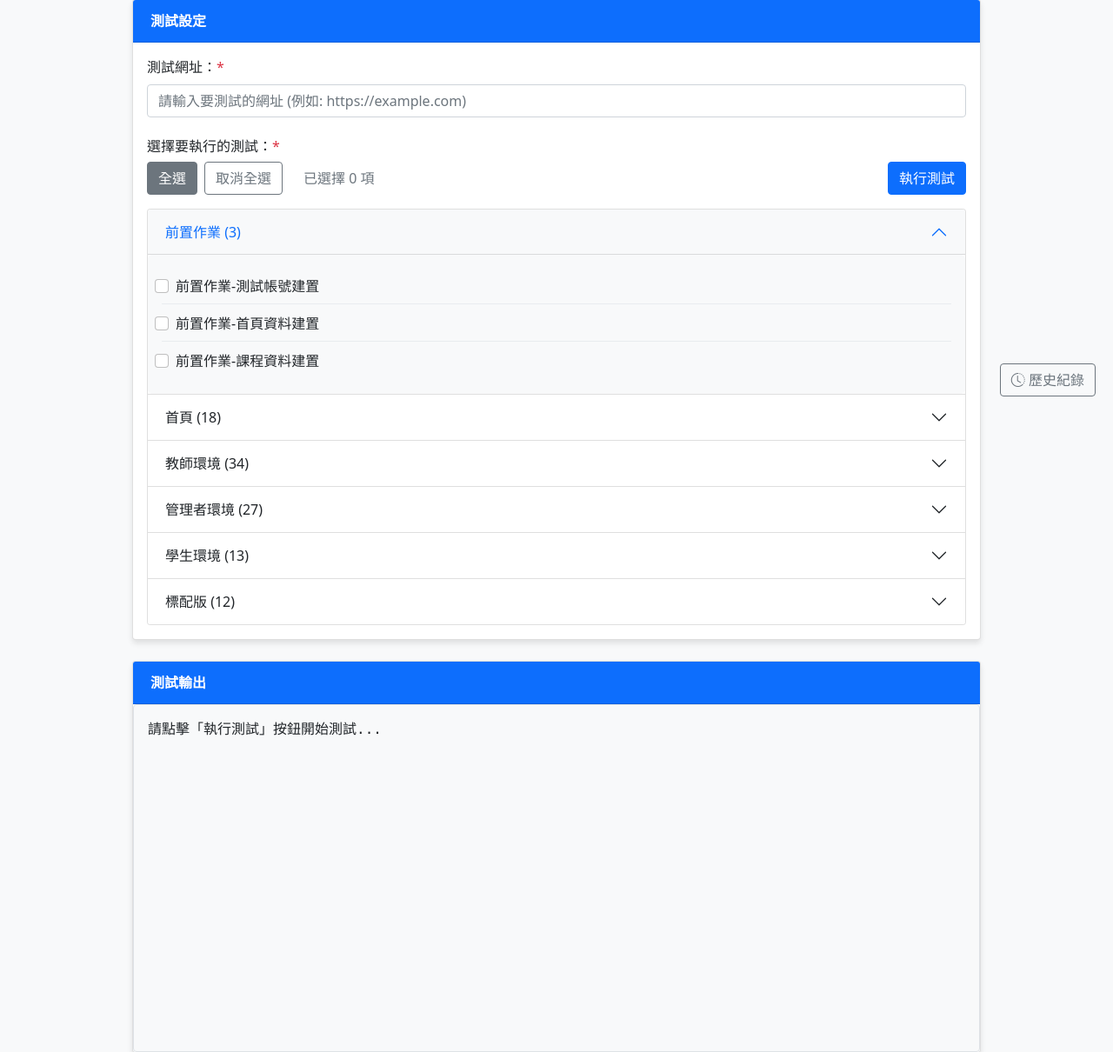
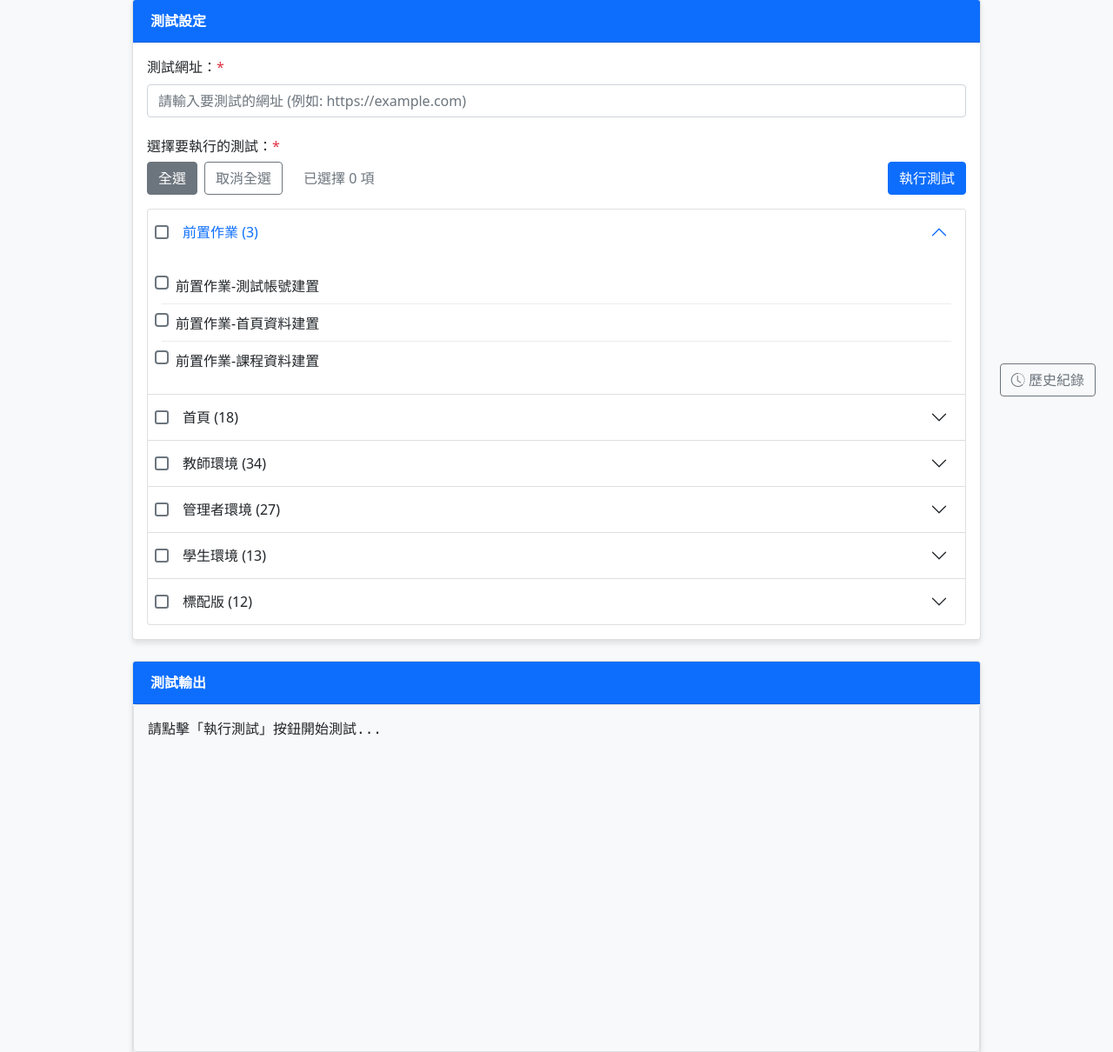
Before and after one commit to s096138/sunnet_XUMI_tool, a Flask app: page / in a window 1280 px wide. Shown: the part 324-1534 px from the top of the page at 87% size. Run offline with Flask 3, Linux system fonts and the light colour scheme; parts of the project's set-up code (start-up, migrations or seed data) failed here and were passed over.

Commit message:
增加全選功能

```diff
--- a/templates/index.html
+++ b/templates/index.html
@@ -28,7 +28,7 @@
             margin-top: 20px;
         }
         .test-category {
-            background-color: #f8f9fa;
+            background-color: #ffffff;
             border-radius: 5px;
             max-height: 300px;
             overflow-y: auto;
@@ -36,6 +36,74 @@
         .test-item {
             padding: 0.5rem 1rem;
             border-bottom: 1px solid #e9ecef;
+        }
+
+        /* 重置所有 checkbox 樣式 */
+        input[type="checkbox"] {
+            -webkit-appearance: none;
+            -moz-appearance: none;
+            appearance: none;
+            width: 16px;
+            height: 16px;
+            border: 2px solid #6c757d;
+            border-radius: 3px;
+            margin: 0 8px 0 8px;
+            position: relative;
+            vertical-align: middle;
+            cursor: pointer;
+            flex-shrink: 0;
+        }
+
+        /* 勾選狀態 */
+        input[type="checkbox"]:checked {
+            background-color: #0d6efd;
+            border-color: #0d6efd;
+        }
+
+        /* 勾選圖標 */
+        input[type="checkbox"]:checked::after {
+            content: "";
+            position: absolute;
+            left: 4px;
+            top: 1px;
+            width: 4px;
+            height: 8px;
+            border: solid white;
+            border-width: 0 2px 2px 0;
+            transform: rotate(45deg);
+        }
+
+        /* 分類標題的 checkbox 特別處理 */
+        .accordion-button input[type="checkbox"] {
+            margin: 0 8px 0 8px;
+            align-self: center;
+            -webkit-appearance: none;
+            -moz-appearance: none;
+            appearance: none;
+            border-radius: 3px !important;
+        }
+
+        /* 調整分類標題的文字對齊 */
+        .accordion-button {
+            padding-left: 0.5rem;
+            background-color: #ffffff;
+        }
+
+        .accordion-button:not(.collapsed) {
+            background-color: #ffffff !important;
+            color: #212529;
+            box-shadow: none;
+        }
+
+        /* 移除 Bootstrap 的預設樣式 */
+        .form-check-input:checked[type=checkbox] {
+            background-image: none;
+        }
+
+        /* 確保自定義 checkbox 樣式 */
+        .form-check-input[type="checkbox"]:checked {
+            background-color: #0d6efd;
+            border-color: #0d6efd;
         }
         .test-item:last-child {
             border-bottom: none;
@@ -112,22 +180,28 @@
 
                     <div class="accordion" id="testAccordion">
                         {% for category in categories %}
+                        {% set category_loop_index = loop.index %}
                         <div class="accordion-item">
-                            <h2 class="accordion-header" id="heading{{ loop.index }}">
-                                <button class="accordion-button collapsed" type="button" data-bs-toggle="collapse"
-                                        data-bs-target="#collapse{{ loop.index }}" aria-expanded="false"
-                                        aria-controls="collapse{{ loop.index }}">
-                                    {{ category.name }} ({{ category.items_count }})
-                                </button>
+                            <h2 class="accordion-header" id="heading{{ category_loop_index }}">
+                                <div class="d-flex align-items-center w-100">
+                                    <input class="category-checkbox" type="checkbox"
+                                           data-category="category-{{ category_loop_index }}" id="category-{{ category_loop_index }}">
+                                    <button class="accordion-button collapsed flex-grow-1" type="button" data-bs-toggle="collapse"
+                                            data-bs-target="#collapse{{ category_loop_index }}" aria-expanded="false"
+                                            aria-controls="collapse{{ category_loop_index }}">
+                                        {{ category.name }} ({{ category.items_count }})
+                                    </button>
+                                </div>
                             </h2>
-                            <div id="collapse{{ loop.index }}" class="accordion-collapse collapse"
-                                 aria-labelledby="heading{{ loop.index }}" data-bs-parent="#testAccordion">
+                            <div id="collapse{{ category_loop_index }}" class="accordion-collapse collapse"
+                                 aria-labelledby="heading{{ category_loop_index }}" data-bs-parent="#testAccordion">
                                 <div class="accordion-body p-0">
                                     <div class="test-category p-3">
                                         {% for test, display_name in category['items'] %}
                                         <div class="form-check test-item">
                                             <input class="form-check-input test-checkbox" type="checkbox"
-                                                   value="{{ test }}" id="test-{{ category.id }}-{{ loop.index }}">
+                                                   value="{{ test }}" id="test-{{ category.id }}-{{ loop.index }}"
+                                                   data-category="category-{{ category_loop_index }}">
                                             <label class="form-check-label" for="test-{{ category.id }}-{{ loop.index }}">
                                                 {{ display_name }}
                                             </label>
@@ -355,7 +429,7 @@
                                 '        <i class="bi bi-download"></i><span>下載</span>',
                                 '    </button>',
                                 '</div>',
-                                '<div id="outputContent" style="background-color: #f8f9fa; padding: 10px; border-radius: 5px; white-space: pre; overflow-x: auto;">',
+                                '<div id="outputContent" style="background-color: #ffffff; padding: 10px; border-radius: 5px; white-space: pre; overflow-x: auto; border: 1px solid #dee2e6;">',
                                 formattedOutput,
                                 '</div>',
                                 '</div>'
@@ -413,7 +487,25 @@
             });
 
             // 當複選框狀態改變時更新計數
+            // 分類全選/取消全選功能
+            $(document).on('change', '.category-checkbox', function(e) {
+                e.stopPropagation(); // 防止觸發折疊/展開
+                const categoryId = $(this).attr('id');
+                const isChecked = $(this).prop('checked');
+
+                // 選取或取消選取該分類下的所有測試項目
+                $(`input.test-checkbox[data-category="${categoryId}"]`).prop('checked', isChecked);
+                updateSelectedCount();
+            });
+
+            // 當單個測試項目被點擊時，檢查是否需要更新分類的 checkbox 狀態
             $(document).on('change', '.test-checkbox', function() {
+                const categoryId = $(this).data('category');
+                const $categoryCheckbox = $(`#${categoryId}`);
+                const $categoryCheckboxes = $(`.test-checkbox[data-category="${categoryId}"]`);
+                const allChecked = $categoryCheckboxes.length === $categoryCheckboxes.filter(':checked').length;
+
+                $categoryCheckbox.prop('checked', allChecked);
                 updateSelectedCount();
             });
 
```
